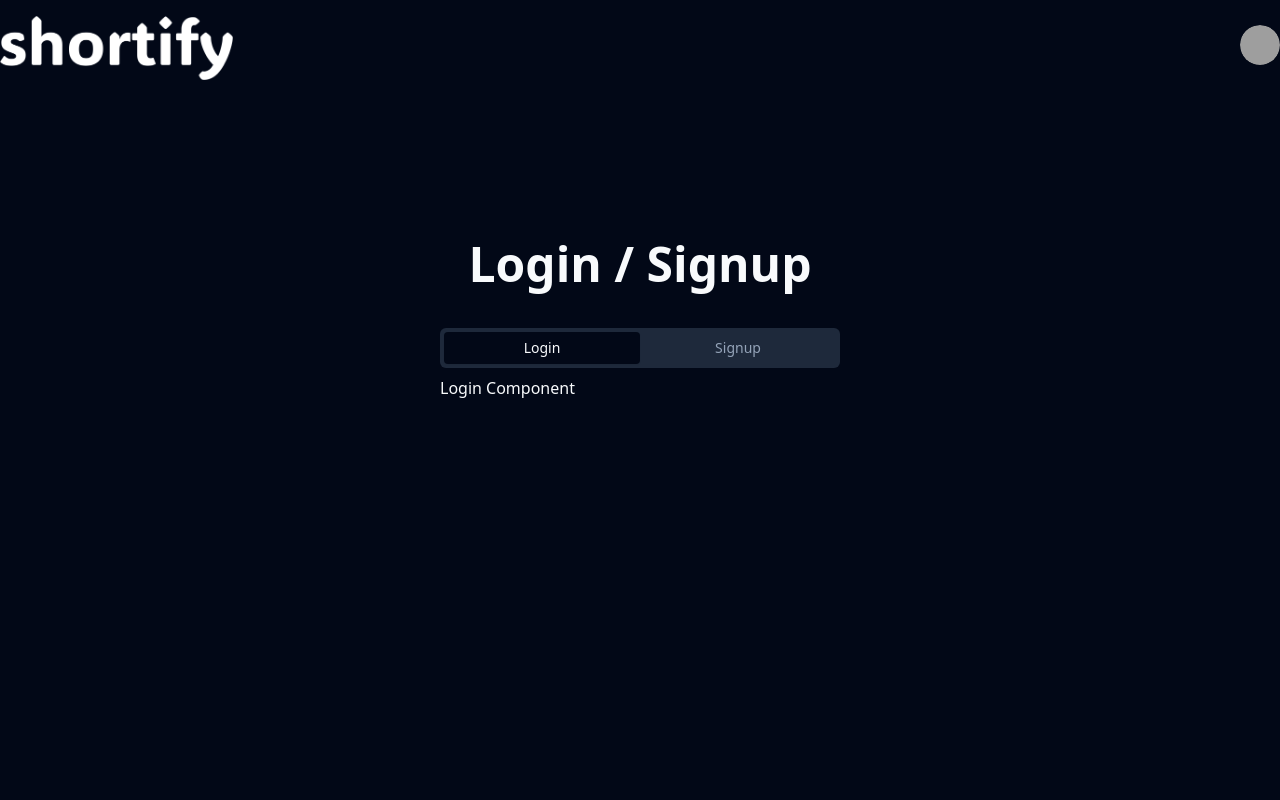
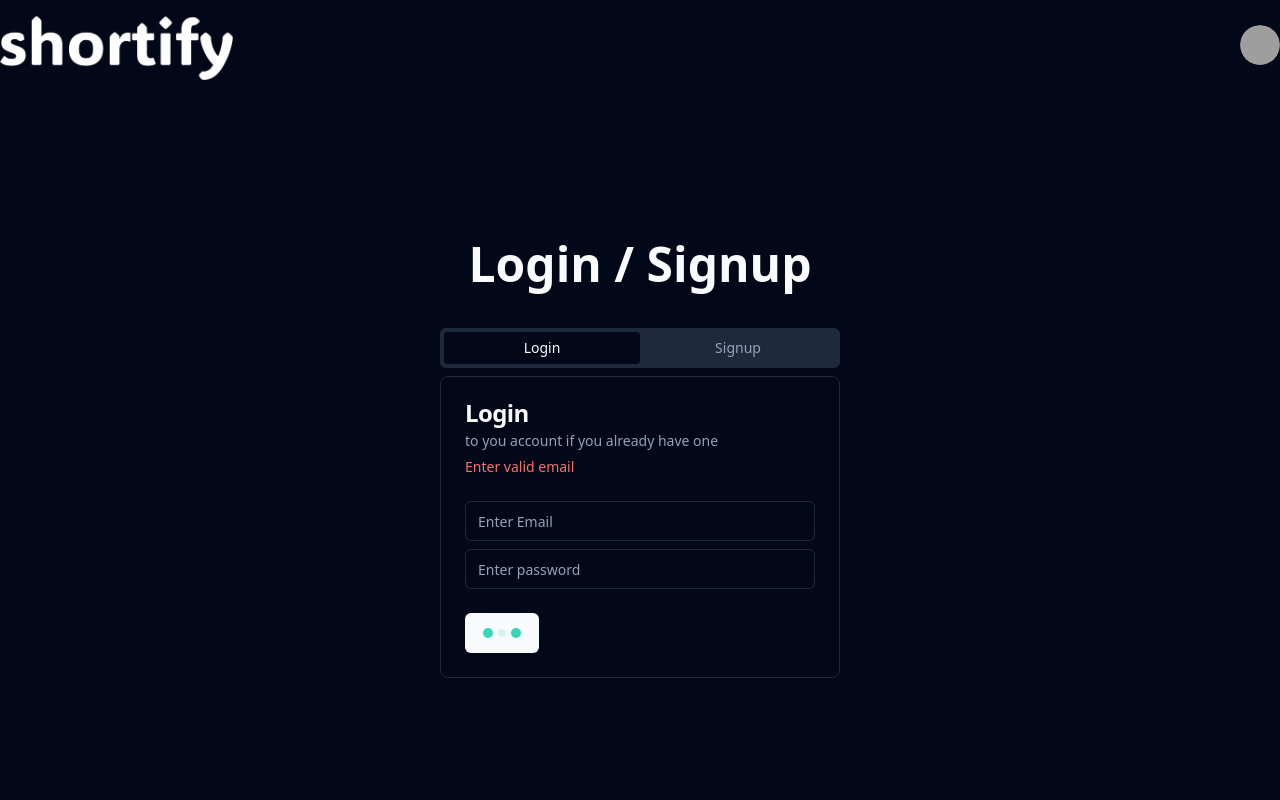
Before and after one commit to Manish12-verma/Shortify, a React (Vite) app: page /auth in a window 1280 px wide. Shown: the top 800 px of the page. Built offline with nearby package versions, Linux system fonts and the light colour scheme; grey boxes are pictures that could not be loaded.

Commit message:
created  login feature

```diff
--- a/package.json
+++ b/package.json
@@ -22,8 +22,10 @@
     "react": "^18.3.1",
     "react-dom": "^18.3.1",
     "react-router-dom": "^6.26.1",
+    "react-spinners": "^0.14.1",
     "tailwind-merge": "^2.5.2",
-    "tailwindcss-animate": "^1.0.7"
+    "tailwindcss-animate": "^1.0.7",
+    "yup": "^1.4.0"
   },
   "devDependencies": {
     "@eslint/js": "^9.9.0",
--- /dev/null
+++ b/src/components/error.jsx
@@ -0,0 +1,9 @@
+/* eslint-disable react/prop-types */
+const Error = ({message}) => {
+  return (
+    <span className="text-sm text-red-400">
+         {message}
+    </span>
+  )
+}
+export default Error
--- a/src/components/login.jsx
+++ b/src/components/login.jsx
@@ -1,9 +1,77 @@
+/* eslint-disable no-constant-condition */
+import {
+  Card,
+  CardContent,
+  CardDescription,
+  CardFooter,
+  CardHeader,
+  CardTitle,
+} from "@/components/ui/card"
+import { Input } from "./ui/input"
+import { Button } from "./ui/button"
+import { BeatLoader } from "react-spinners"
+import Error from "./error"
+import { useState } from "react"
+import * as Yup from "yup"
 
 const Login = () => {
+
+  const [errors,setErrors] = useState([])
+  const [formData,setFormData] = useState({
+    email:"",
+    password:""
+  })
+const handleInputChange=(e)=>{
+    const {name,value} = e.target
+    setFormData((prevState)=>({
+      ...prevState,
+      [name] :value,
+    }));
+};
+
+const handleLogin= async()=>{
+        setErrors([]);
+        try{
+            const schema = Yup.object().shape({
+              email:Yup.string().email("Invalid email").required("Email is required"),
+              password:Yup.string()
+              .min(8,"Password must be atleast 8 characters")
+              .required("Password is required")
+            });
+            await schema.validate(formData,{abortEarly:false})
+            //api call
+        }catch(e){
+                  const newErrors ={};
+                  e?.inner?.forEach((err)=>{
+                    newErrors[err.path] = err.message;
+                  });
+
+                  setErrors(newErrors);
+        }
+};
+
+
   return (
-    <div>
-
+    <Card>
+  <CardHeader>
+    <CardTitle>Login</CardTitle>
+    <CardDescription>to you account if you already have one</CardDescription>
+    <Error message={"Enter valid email"}/>
+  </CardHeader>
+  <CardContent className="space-y-2">
+    <div className="space-y-1">
+      <Input name="email" type="email" placeholder="Enter Email" onChange={handleInputChange}/>
+      {errors.email && <Error message={errors.email}/>}
     </div>
+    <div className="space-y-1">
+      <Input name="password" type="password" placeholder="Enter password" onChange={handleInputChange}/>
+     { errors.password && <Error message={errors.password}/>}
+    </div>
+  </CardContent>
+  <CardFooter>
+    <Button onClick={handleLogin}>{true?<BeatLoader size={10} color="#36d7b7"/>:"Login"}</Button>
+  </CardFooter>
+</Card>
   )
 }
 
--- /dev/null
+++ b/src/components/ui/card.jsx
@@ -0,0 +1,50 @@
+import * as React from "react"
+
+import { cn } from "@/lib/utils"
+
+const Card = React.forwardRef(({ className, ...props }, ref) => (
+  <div
+    ref={ref}
+    className={cn("rounded-lg border bg-card text-card-foreground shadow-sm", className)}
+    {...props} />
+))
+Card.displayName = "Card"
+
+const CardHeader = React.forwardRef(({ className, ...props }, ref) => (
+  <div
+    ref={ref}
+    className={cn("flex flex-col space-y-1.5 p-6", className)}
+    {...props} />
+))
+CardHeader.displayName = "CardHeader"
+
+const CardTitle = React.forwardRef(({ className, ...props }, ref) => (
+  <h3
+    ref={ref}
+    className={cn("text-2xl font-semibold leading-none tracking-tight", className)}
+    {...props} />
+))
+CardTitle.displayName = "CardTitle"
+
+const CardDescription = React.forwardRef(({ className, ...props }, ref) => (
+  <p
+    ref={ref}
+    className={cn("text-sm text-muted-foreground", className)}
+    {...props} />
+))
+CardDescription.displayName = "CardDescription"
+
+const CardContent = React.forwardRef(({ className, ...props }, ref) => (
+  <div ref={ref} className={cn("p-6 pt-0", className)} {...props} />
+))
+CardContent.displayName = "CardContent"
+
+const CardFooter = React.forwardRef(({ className, ...props }, ref) => (
+  <div
+    ref={ref}
+    className={cn("flex items-center p-6 pt-0", className)}
+    {...props} />
+))
+CardFooter.displayName = "CardFooter"
+
+export { Card, CardHeader, CardFooter, CardTitle, CardDescription, CardContent }
--- /dev/null
+++ b/src/db/apiAuth.js
@@ -0,0 +1,12 @@
+import supabase from "./supabase";
+
+export async function login({email,password}) {
+       const {data,error} = await supabase.auth.signInWithPassword({
+        email,
+        password
+       })
+
+       if(error) throw new Error(error.message);
+
+       return data;
+}
--- a/src/db/supabase.js
+++ b/src/db/supabase.js
@@ -1,6 +1,6 @@
 import { createClient } from '@supabase/supabase-js';
 
-const supabaseUrl = import.meta.env.VITE_SUPABASE_URL;
+export const supabaseUrl = import.meta.env.VITE_SUPABASE_URL;
 const supabaseKey = import.meta.env.VITE_SUPABASE_ANON_KEY;
 const supabase = createClient(supabaseUrl, supabaseKey);
 
--- a/src/pages/auth.jsx
+++ b/src/pages/auth.jsx
@@ -1,5 +1,7 @@
 import { useSearchParams } from "react-router-dom";
 import { Tabs, TabsContent, TabsList, TabsTrigger } from "@/components/ui/tabs";
+import Login from "@/components/login";
+import Signup from "@/components/signup";
 
 const Auth = () => {
   const [searchParams] = useSearchParams();
@@ -17,9 +19,11 @@
           <TabsTrigger value="signup">Signup</TabsTrigger>
         </TabsList>
         <TabsContent value="login">
-          Login Component
+          <Login/>
         </TabsContent>
-        <TabsContent value="signup">Signup Component</TabsContent>
+        <TabsContent value="signup">
+           <Signup/>
+        </TabsContent>
       </Tabs>
     </div>
   );
--- a/src/pages/redirect-link.jsx
+++ b/src/pages/redirect-link.jsx
@@ -1,4 +1,3 @@
-
 const RedirectLink = () => {
   return (
     <div>
```
Also changed, not shown: 1 other file (tests, documents, lock files or other folders).
